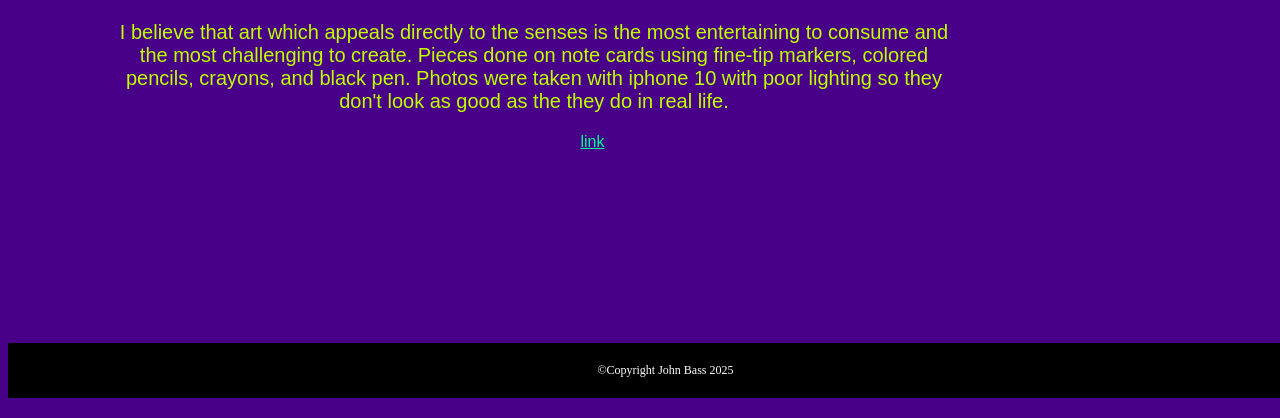
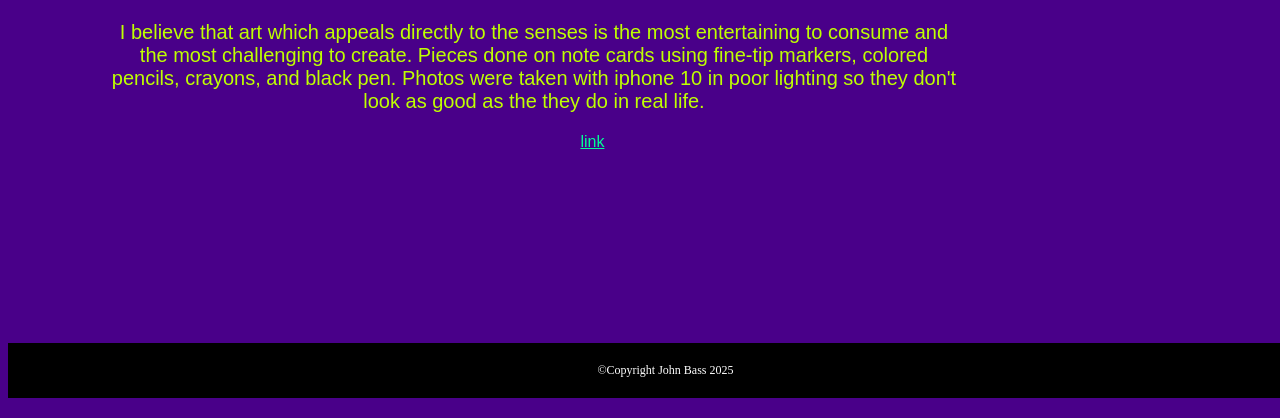
Before and after one commit to JohnBass83/JohnBass83.github.io, a plain HTML site: page project.html in a window 1280 px wide. Shown: the part 3585-4003 px from the top of the page. Drawn offline with Linux system fonts and the light colour scheme.

Commit message:
Update project.html

```diff
--- a/project.html
+++ b/project.html
@@ -57,7 +57,7 @@
             <img src="bluered.png"></img>
             <p>I believe that art which appeals directly to the senses is the most entertaining to consume
                 and the most challenging to create. Pieces done on note cards using fine-tip markers, colored pencils, crayons, and black pen.
-                Photos were taken with iphone 10 with poor lighting so they don't look as good as the they do in real life.
+                Photos were taken with iphone 10 in poor lighting so they don't look as good as the they do in real life.
             </p>
             <a target="_blank" href="https://docs.google.com/document/d/1b-jyichRfbA1LRmydYDQ0HwvGdTvKH69XZPuAakP6Co/edit?usp=sharing">link</a>
         </div>
```
